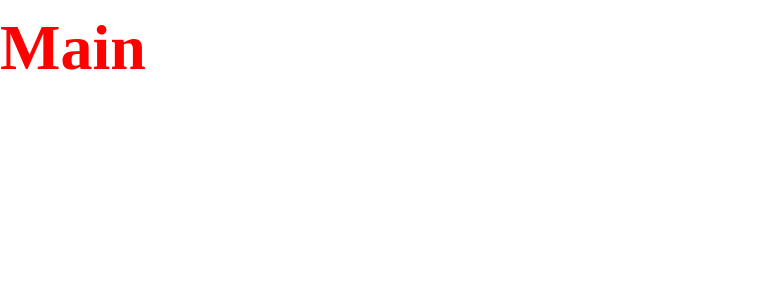
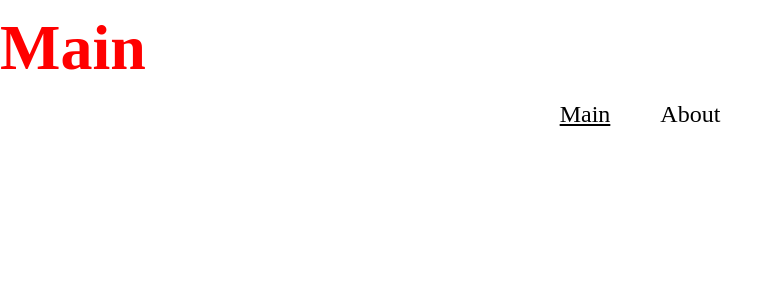
Before and after one commit to jyyang5542/2408-study-nuxt, a Nuxt app: page / in a window 1280 px wide. Shown: the top 300 px of the page, without its empty margins (0-783 px from the left). Built offline with nearby package versions, Linux system fonts and the light colour scheme.

Commit message:
feat: GNB 추가

```diff
--- /dev/null
+++ b/components/Gnb.vue
@@ -0,0 +1,43 @@
+<template>
+  <nav>
+    <ul>
+      <li v-for="(item, i) in list" :key="i">
+        <a :href="item.href" :title="item.name + '으로 이동'" :class="{ on: item.name === currentTab }">{{ item.name }}</a>
+      </li>
+    </ul>
+  </nav>
+</template>
+
+<script setup>
+const list = ref([
+  { href: '/', name: 'Main' },
+  { href: '/about', name: 'About' },
+]);
+
+const route = useRoute();
+
+const currentTab = computed(() => {
+  const path = route.path;
+  return list.value.find(item => item.href === path)?.name;
+});
+</script>
+
+<style lang="scss" scoped>
+ul {
+  display: flex;
+  justify-content: center;
+  gap: 30px;
+
+  li {
+    padding: 0 10px;
+
+    a {
+      font-size: 24px;
+
+      &.on {
+        text-decoration: underline;
+      }
+    }
+  }
+}
+</style>
--- a/components/tabs.vue
+++ b/components/tabs.vue
@@ -20,6 +20,7 @@ const props = defineProps({
 <style lang="scss" scoped>
 ul {
   display: flex;
+  justify-content: center;
   gap: 30px;
 
   li {
--- a/pages/about/index.vue
+++ b/pages/about/index.vue
@@ -1,6 +1,7 @@
 <template>
   <div>
     <h1>About</h1>
+    <Gnb />
     <Tabs :list="tabItems" />
   </div>
 </template>
--- a/pages/main/index.vue
+++ b/pages/main/index.vue
@@ -1,6 +1,7 @@
 <template>
   <div>
     <h1 :style="{ color: color }">Main</h1>
+    <Gnb />
   </div>
 </template>
 
```
